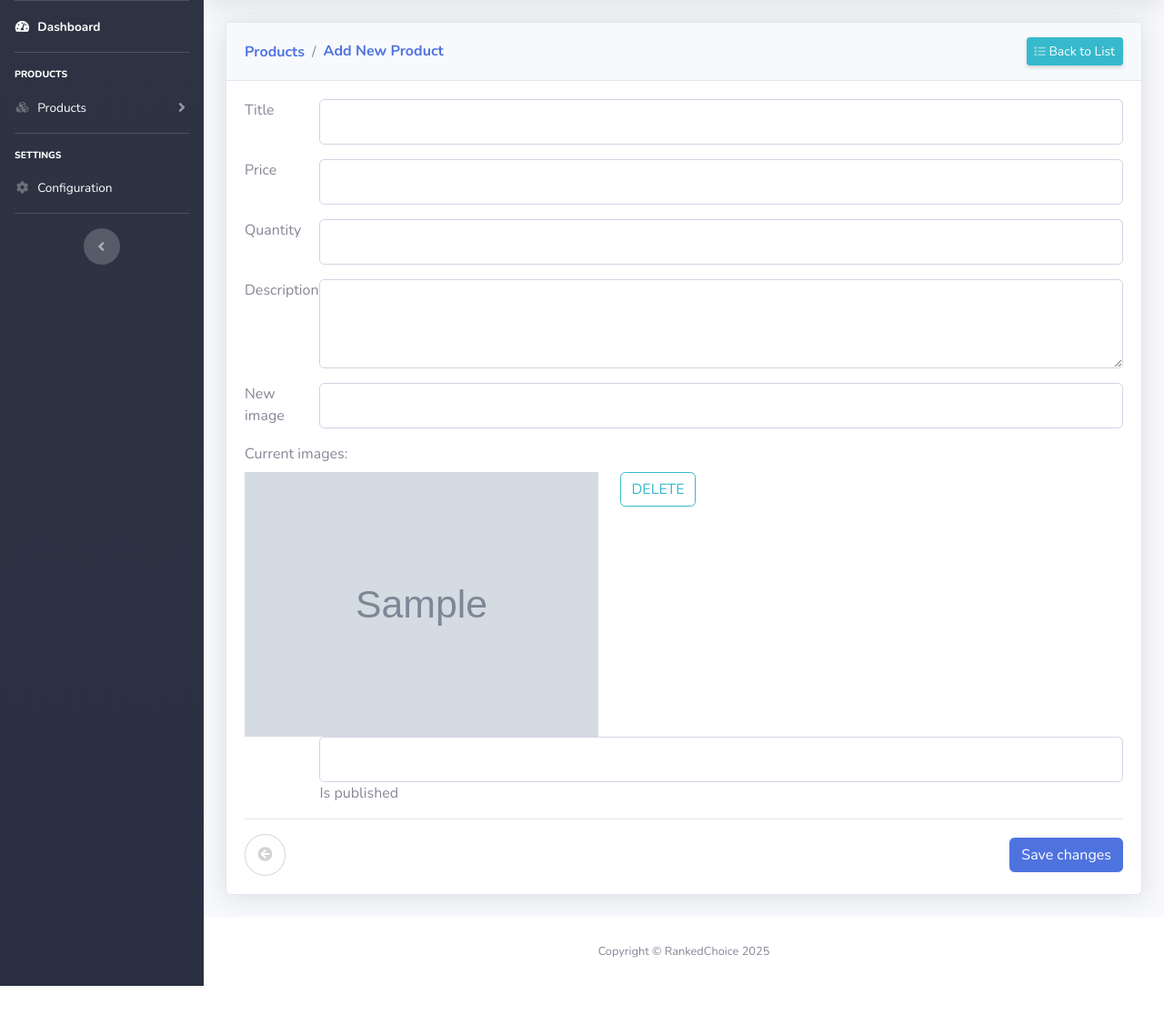
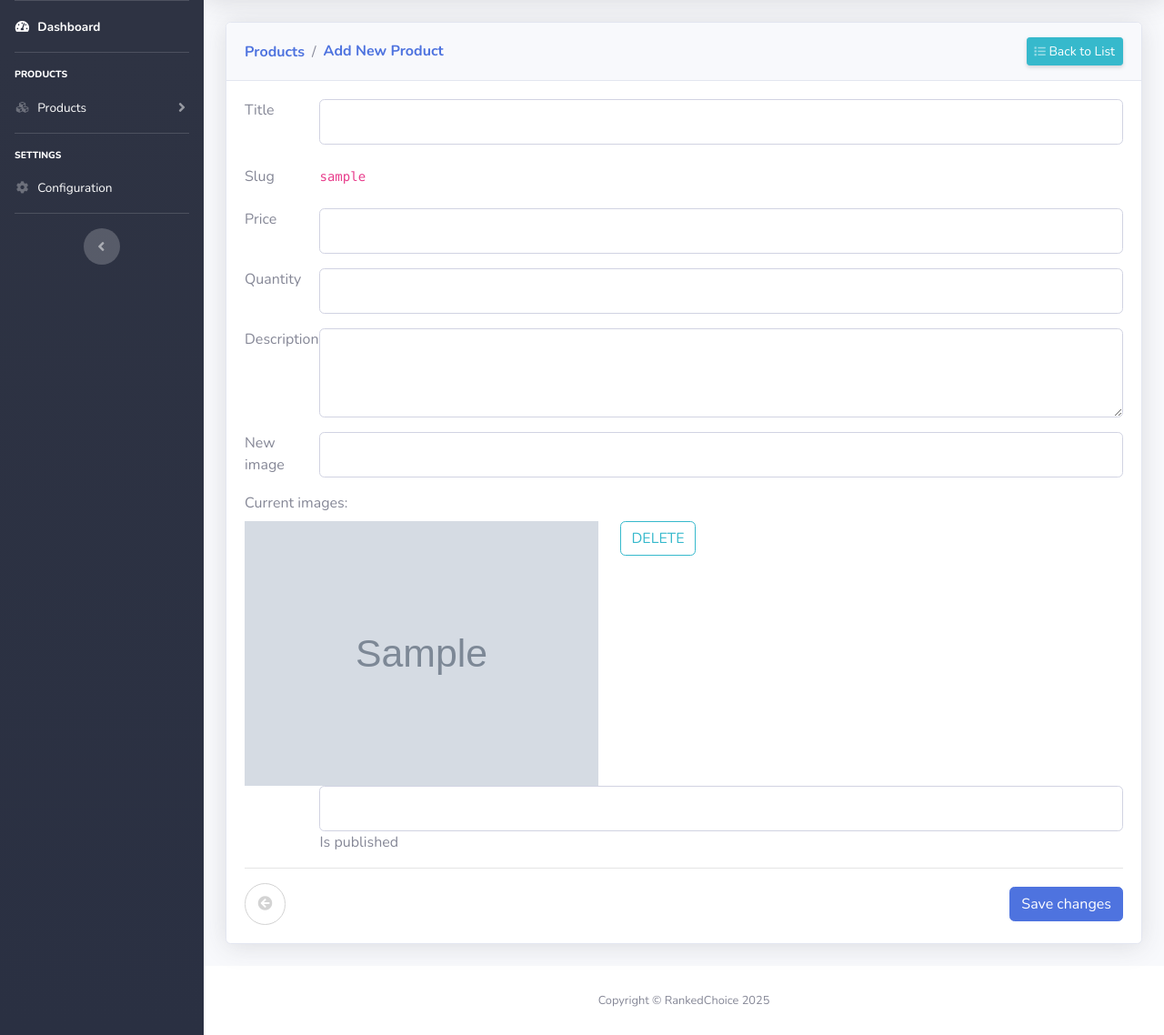
Before and after one commit to vgdev-prog/symfony-practice, a Symfony app: template templates/admin/product/create.html.twig in a window 1280 px wide. Shown: the part 70-1208 px from the top of the page at 91% size. Before the commit the page ends 1154 px from the top, so only its background shows below. Run offline with Twig, Linux system fonts and the light colour scheme; the template is opened without the code that fills it: most values are stand-ins (such as "Sample title", 1, 10 or a date in 2020); grey boxes marked "Sample" are stand-in pictures; form fields are guessed from the names that the template uses; some libraries are stand-ins or nearby versions.

Commit message:
fix(templates): correct route parameter and display product slug

```diff
--- a/templates/admin/product/create.html.twig
+++ b/templates/admin/product/create.html.twig
@@ -44,6 +44,20 @@
                     </div>
                 </div>
             </div>
+
+            {% if product.slug %}
+                <div class="form-group row">
+                    <div class="col-md-1">
+                        <label class="col-form-label">Slug</label>
+                    </div>
+                    <div class="col-md-11">
+                        <p class="form-control-plaintext">
+                                <code>{{ product.slug }}</code>
+                        </p>
+                    </div>
+                </div>
+            {% endif %}
+
 
             <div class="form-group row">
                 <div class="col-md-1">
```
Also changed, not shown: templates/admin/product/index.html.twig (+2 -5 lines).
